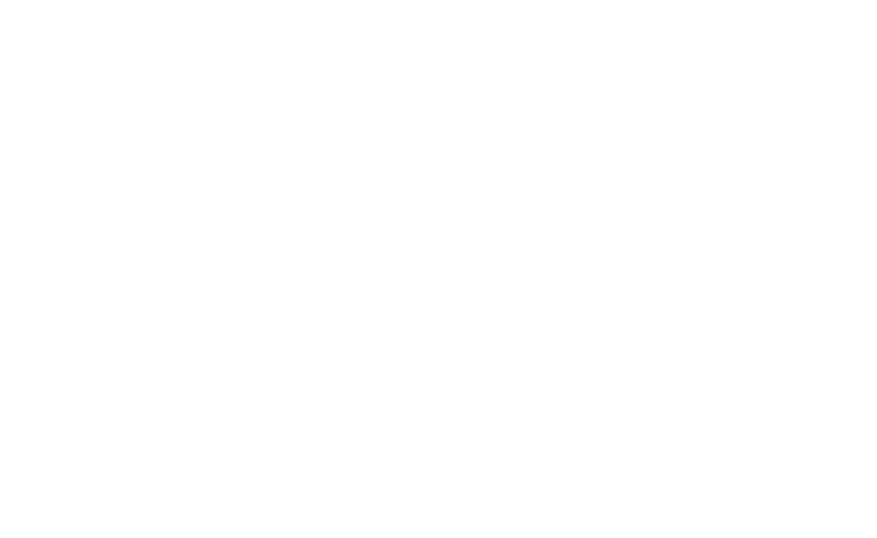
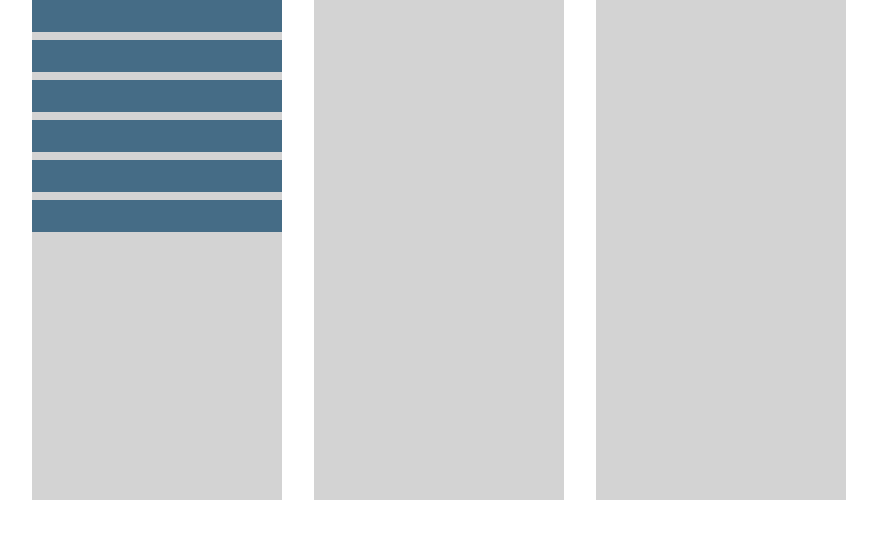
Before and after one commit to gmarcusmartinez/Cioran-Mono, a React (Create React App) app in the folder client/: page / in a window 1280 px wide. Shown: the top 538 px of the page, without its empty margins (201-1078 px from the left). Built offline with nearby package versions, Linux system fonts and the light colour scheme.

Commit message:
Setup for Drag and Drop Demo

```diff
--- a/client/package.json
+++ b/client/package.json
@@ -9,13 +9,16 @@
     "@types/jest": "^24.9.1",
     "@types/node": "^12.12.36",
     "@types/react": "^16.9.34",
+    "@types/react-beautiful-dnd": "^12.1.2",
     "@types/react-dom": "^16.9.6",
     "@types/react-redux": "^7.1.7",
     "@types/react-router-dom": "^5.1.4",
     "@types/styled-components": "^5.1.0",
+    "@types/uuid": "^7.0.3",
     "axios": "^0.19.2",
     "http-proxy-middleware": "^1.0.3",
     "react": "^16.13.1",
+    "react-beautiful-dnd": "^13.0.0",
     "react-dom": "^16.13.1",
     "react-redux": "^7.2.0",
     "react-router-dom": "^5.1.2",
@@ -24,7 +27,8 @@
     "redux-devtools-extension": "^2.13.8",
     "redux-thunk": "^2.3.0",
     "styled-components": "^5.1.0",
-    "typescript": "^3.7.5"
+    "typescript": "^3.7.5",
+    "uuid": "^7.0.3"
   },
   "scripts": {
     "start": "react-scripts start",
--- a/client/src/pages/App/App.tsx
+++ b/client/src/pages/App/App.tsx
@@ -3,11 +3,13 @@
 import { Route, Switch } from "react-router-dom";
 
 import Dashboard from "../Dashboard/Dashboard";
+import DragDropDemo from "../DragDropDemo";
 
 const App = () => {
   return (
     <Switch>
       <Route path="/dashboard" component={Dashboard} />
+      <Route path="/" component={DragDropDemo} />
     </Switch>
   );
 };
--- a/client/src/pages/Dashboard/Projects/style.ts
+++ b/client/src/pages/Dashboard/Projects/style.ts
@@ -6,7 +6,6 @@
     max-width: 900px;
     display: flex;
     flex-wrap: wrap;
-    /* border: 1px solid #e8e8e8; */
     justify-content: center;
     position: relative;
 
--- /dev/null
+++ b/client/src/pages/DragDropDemo/Column/Column.tsx
@@ -0,0 +1,39 @@
+import React from "react";
+import Item from "../Item/Item";
+import { Wrapper } from "./styles";
+import { Droppable } from "react-beautiful-dnd";
+
+export interface IItem {
+  id: string;
+  content: string;
+}
+
+interface ColumnProps {
+  items: IItem[];
+  id: string;
+}
+
+const Column: React.FC<ColumnProps> = ({ items, id }) => {
+  return (
+    <Droppable droppableId={id} key={id}>
+      {(provided, snapshot) => {
+        return (
+          <Wrapper
+            {...provided.droppableProps}
+            ref={provided.innerRef}
+            style={{
+              background: snapshot.isDraggingOver ? "lightblue" : "lightgrey",
+            }}
+          >
+            {items.map((item, index) => {
+              return <Item item={item} index={index}></Item>;
+            })}
+            {provided.placeholder}
+          </Wrapper>
+        );
+      }}
+    </Droppable>
+  );
+};
+
+export default Column;
--- /dev/null
+++ b/client/src/pages/DragDropDemo/Column/styles.ts
@@ -0,0 +1,9 @@
+import styled, { css } from "styled-components";
+
+export const Wrapper = styled.div`
+  ${() => css`
+    height: 500px;
+    width: 250px;
+    margin: 0 1rem;
+  `}
+`;
--- /dev/null
+++ b/client/src/pages/DragDropDemo/Item/Item.tsx
@@ -0,0 +1,32 @@
+import React from "react";
+import { Draggable } from "react-beautiful-dnd";
+
+import { Wrapper } from "./styles";
+import { IItem } from "../Column/Column";
+
+interface ItemProps {
+  item: IItem;
+  index: number;
+}
+
+const Item: React.FC<ItemProps> = ({ item, index }) => {
+  return (
+    <Draggable key={item.id} draggableId={item.id} index={index}>
+      {(provided, snapshot) => {
+        return (
+          <Wrapper
+            ref={provided.innerRef}
+            {...provided.dragHandleProps}
+            {...provided.draggableProps}
+            style={{
+              backgroundColor: snapshot.isDragging ? "#263B4A" : "#456C86",
+              ...provided.draggableProps.style,
+            }}
+          ></Wrapper>
+        );
+      }}
+    </Draggable>
+  );
+};
+
+export default Item;
--- /dev/null
+++ b/client/src/pages/DragDropDemo/Item/styles.ts
@@ -0,0 +1,11 @@
+import styled, { css } from "styled-components";
+
+export const Wrapper = styled.div`
+  ${() => css`
+    user-select: "none";
+    padding: 16px;
+    margin: 0 0 8px 0;
+    min-height: 50;
+    color: "white";
+  `}
+`;
--- /dev/null
+++ b/client/src/pages/DragDropDemo/index.tsx
@@ -0,0 +1,55 @@
+import React from "react";
+import { v4 } from "uuid";
+import { Container } from "./styles";
+import Column from "./Column/Column";
+import { DragDropContext } from "react-beautiful-dnd";
+
+const mockItems = [
+  { id: v4(), content: "First Task" },
+  { id: v4(), content: "Second Task" },
+  { id: v4(), content: "Third Task" },
+  { id: v4(), content: "Fourth Task" },
+  { id: v4(), content: "Fifth Task" },
+  { id: v4(), content: "Sixth Task" },
+];
+
+interface ICol {}
+
+const cols = {
+  [v4()]: {
+    name: "Todo",
+    items: mockItems,
+  },
+  [v4()]: {
+    name: "In Progress",
+    items: [],
+  },
+  [v4()]: {
+    name: "Done",
+    items: [],
+  },
+};
+
+const onDragEnd = (result: any) => {
+  console.log(result);
+};
+
+const Demo = () => {
+  const [columns, setColumns] = React.useState(cols);
+
+  return (
+    <Container>
+      <DragDropContext onDragEnd={(result) => onDragEnd(result)}>
+        {Object.entries(columns).map(([id, column]) => {
+          return (
+            <>
+              <Column items={column.items} id={id} key={id}></Column>
+            </>
+          );
+        })}
+      </DragDropContext>
+    </Container>
+  );
+};
+
+export default Demo;
--- /dev/null
+++ b/client/src/pages/DragDropDemo/styles.ts
@@ -0,0 +1,11 @@
+import styled, { css } from "styled-components";
+
+export const Container = styled.div`
+  ${() => css`
+    display: flex;
+    width: 100vw;
+    height: 100%;
+    justify-content: center;
+    align-items: flex-end;
+  `}
+`;
```
Also changed, not shown: 1 other file (tests, documents, lock files or other folders).
